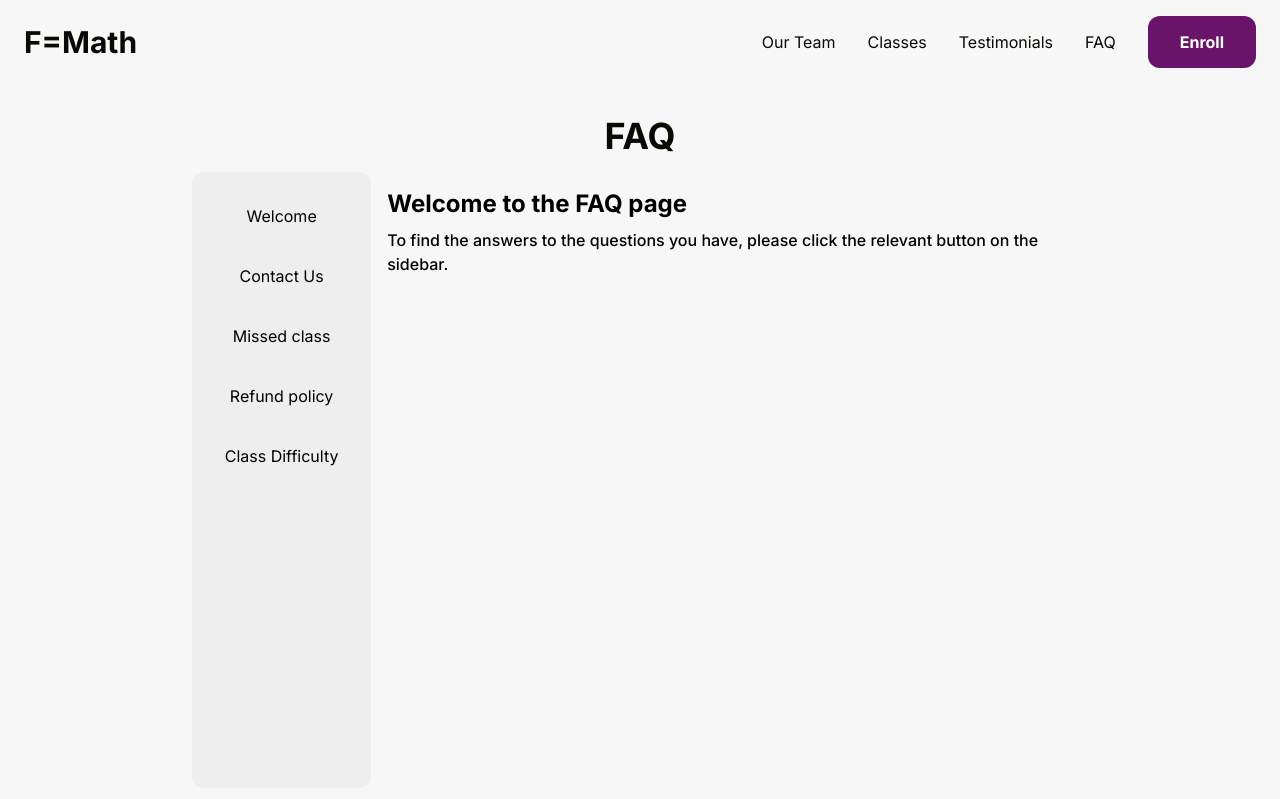
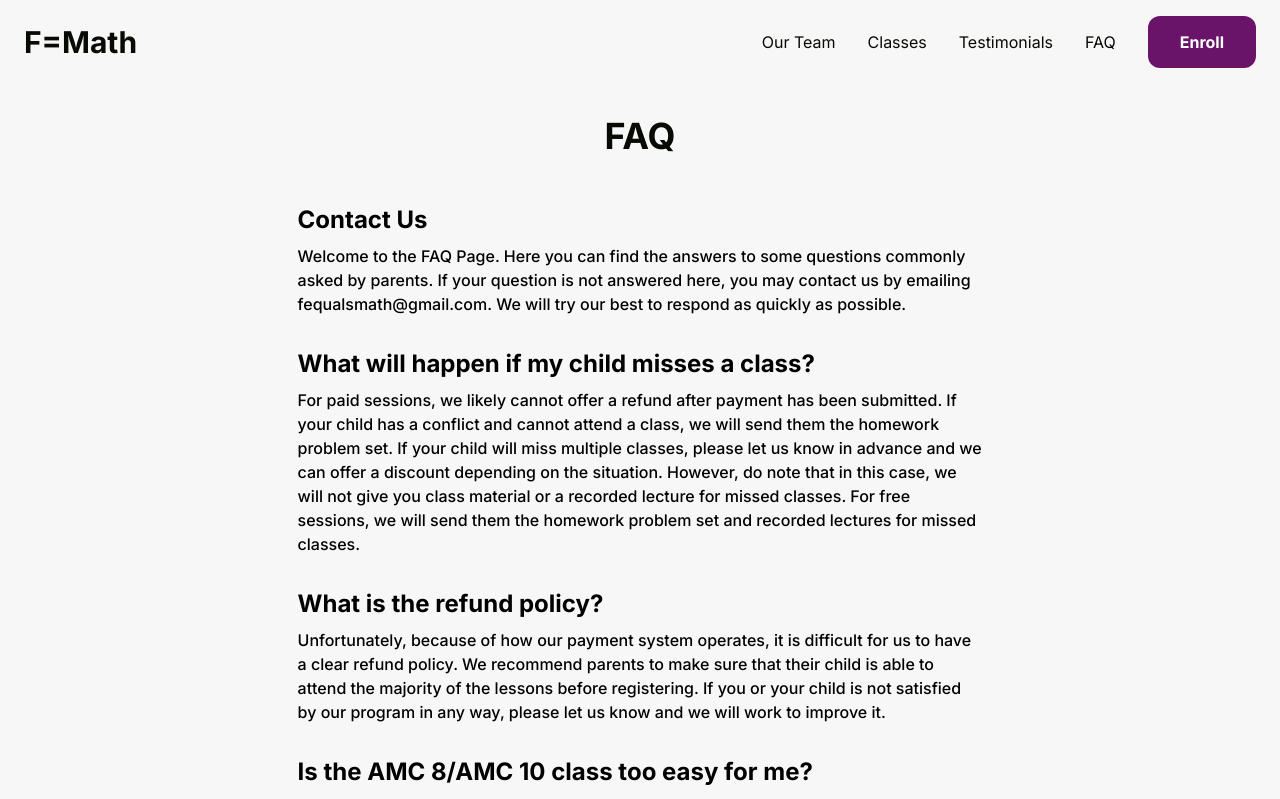
Before and after one commit to gautham-ramanarayanan/fequalsmath, a Next.js app: page /FAQ in a window 1280 px wide. Shown: the top 799 px of the page. Built offline with nearby package versions, Linux system fonts and the light colour scheme.

Commit message:
fixed up FAQ page

```diff
--- a/src/app/FAQ/page.jsx
+++ b/src/app/FAQ/page.jsx
@@ -5,20 +5,11 @@ import { useState } from "react";
 
 export default function FAQPage() {
     const [active, setActive] = useState(0);
-
+    const showSideBar = faqQuestions.length >= 7;
+    const faqRenderer = () => {
+        if (showSideBar) {
             return (
                 <>
-            <NavigationBar />
-            <main className="min-h-fit bg-background" id="main">
-                <section className="bg-background max-w-4xl pt-8 flex flex-col items-center mx-auto h-screen">
-                    <h1 className="text-4xl font-bold text-txt">FAQ</h1>
-                    <section className="m-4 max-w-4xl mx-auto flex flex-row justify-center -nowrap mb-24 flex-grow rounded-2xl">
-                        <section className="p-4 space-y-1 min-w-fit rounded-xl basis-1/5 h-full flex flex-col bg-background-second">
-                            {faqQuestions.map((q, index) => <button key={q.identifier} id={index} className="hover:bg-background hover:opacity-80 rounded-xl -no-wrap p-4" onClick={(e) => setActive(e.target.id)}>
-                                {q.identifier}
-                            </button>)}
-                        </section>
-                        <section className="p-4 h-full flex flex-col basis-4/5 space-y-2">
                     {faqQuestions[active].qas.map((qa) => (
                         <>
                             <h1 className="text-2xl font-bold">{qa.question}</h1>
@@ -31,6 +22,51 @@ export default function FAQPage() {
                             {link.display}
                         </a>
                     ))}
+                </>
+            )
+        } else {
+            return (
+                <>
+                    {faqQuestions.map((faq) => {
+                        return (
+                            <>
+                                {faq.qas.map((qa) => (
+                                    <>
+                                        <h1 className="text-2xl font-bold">{qa.question}</h1>
+                                        <p className="font-medium">{qa.answer}</p>
+                                        <br />
+                                    </>
+                                ))}
+                                {faq.links?.map((link) => (
+                                    <a href={link.link} key={link.display} className="underline text-primary hover:opacity-80 font-bold">
+                                        {link.display}
+                                    </a>
+                                ))}
+                            </>
+                        )
+                    })}
+                </>
+            )
+        }
+    }
+
+    return (
+        <>
+            <NavigationBar />
+            <main className="min-h-fit bg-background" id="main">
+                <section className="bg-background max-w-7xl pt-8 flex flex-col items-center mx-auto">
+                    <h1 className="text-4xl font-bold text-txt">FAQ</h1>
+                    <section className="m-4 max-w-4xl mx-auto flex flex-row justify-center mb-24 flex-grow rounded-2xl h-screen sm:h-auto">
+                        {showSideBar && <section className="p-1 pl-4 sm:p-4 space-y-1 min-w-fit rounded-xl basis-1/5 h-full flex flex-col bg-background-second">
+                            {faqQuestions.map((q, index) => <button key={q.identifier} id={index} className="hover:bg-background hover:opacity-80 rounded-xl p-2 sm:p-4" onClick={(e) => setActive(e.target.id)}>
+                                {q.identifier}
+                            </button>)}
+                        </section>}
+                        <section className="p-0 sm:p-4 h-full flex flex-col basis-4/5 space-y-2 m-4">
+                            {
+                                faqRenderer()
+                            }
+
                         </section>
                     </section>
                 </section>
--- a/src/globals/globals.js
+++ b/src/globals/globals.js
@@ -50,6 +50,10 @@ export const instructors = [
         description: "Nikhil is an upcoming Sophomore at Wakeland High School. He scored a 6 on this year's AIME and is currently studying Multivariable Calculus and Differential Equations. Nikhil also pursues mathematics thru the Euler Circle Program, led by a former Stanford professor. Nikhil will be teaching Number Theory this summer sessions"
     },
     {
+        name: "Yu-Hsiang Yeh",
+
+    },
+    {
         name: "Sohum Uttamchandani",
         img: "/defaultusericon.png",
         description: "Sohum is a high schooler in California. He has qualified for AIME and nearly Junior Math Olympiad, gotten AMC 10 Distinguished Honor Roll, and a earned a perfect score in the most recent AMC 8. In his spare time, Sohum likes to do math, play chess, and practice badminton. Sohum will be teaching Counting and Probability this summer session."
@@ -74,7 +78,7 @@ export const testimonials = [ // Will only display the first 3 testimonials
 
 export const currentClasses = [
     {
-        name: "Counting and Probability",
+        name: "Counting & Probability",
         cost: "FREE",
         instructor: "Sohum Uttamchandani",
         schedule: "Tue 7-8 CDT",
@@ -115,20 +119,11 @@ export const currentFormUrl = "https://docs.google.com/forms/d/e/1FAIpQLSfQAA5b6
 
 export const faqQuestions = [
     {
-        identifier: "Welcome",
-        qas: [
-            {
-                question: "Welcome to the FAQ page",
-                answer: "To find the answers to the questions you have, please click the relevant button on the sidebar."
-            },
-        ],
-    },
-    {
         identifier: "Contact Us",
         qas: [
             {
                 question: "Contact Us",
-                answer: "You may contact us by emailing fequalsmath@gmail.com. We will try our best to respond as quickly as possible."
+                answer: "Welcome to the FAQ Page. Here you can find the answers to some questions commonly asked by parents. If your question is not answered here, you may contact us by emailing fequalsmath@gmail.com. We will try our best to respond as quickly as possible."
             },
         ],
     },
@@ -154,13 +149,13 @@ export const faqQuestions = [
         identifier: "Class Difficulty",
         qas: [
             {
+                question: "Is the AMC 8/AMC 10 class too easy for me?",
+                answer: "In the past, most students have found our classes to be challenging, even if they were initially worried that the class would be too easy. Our AMC 8 class tackles many of the AMC 8 Final Five, and the AMC 10 class takes many problems from the AMC 10 Final Five and the AIME. More likely than not, our classes will not be too easy; however, if you do have this concern, please contact us with your specific situation.",
+            },
+            {
                 question: "My child has not studied Pre-algebra or taken the AMC 8 officially before. Is the AMC 8 class too hard for them?",
                 answer: "We expect all of our students to be algebra-ready before taking our AMC 8 class. In this situation, please check out the AoPS diagnostic found below. Your child should aim for a near-perfect score on the Fundamentals section.",
             },
-            {
-                question: "Is the AMC 8/AMC 10 class too easy for me?",
-                answer: "In the past, most students have found our classes to be challenging, even if they were initially worried that the class would be too easy. Our AMC 8 class tackles many of the AMC 8 Final Five, and the AMC 10 class takes many problems from the AMC 10 Final Five and the AIME. More likely than not, our classes will not be too easy; however, if you do have this concern, please contact us with your specific situation.",
-            }
         ],
         links: [
             {
```
Lines whose indentation alone changed are shown as unchanged.
